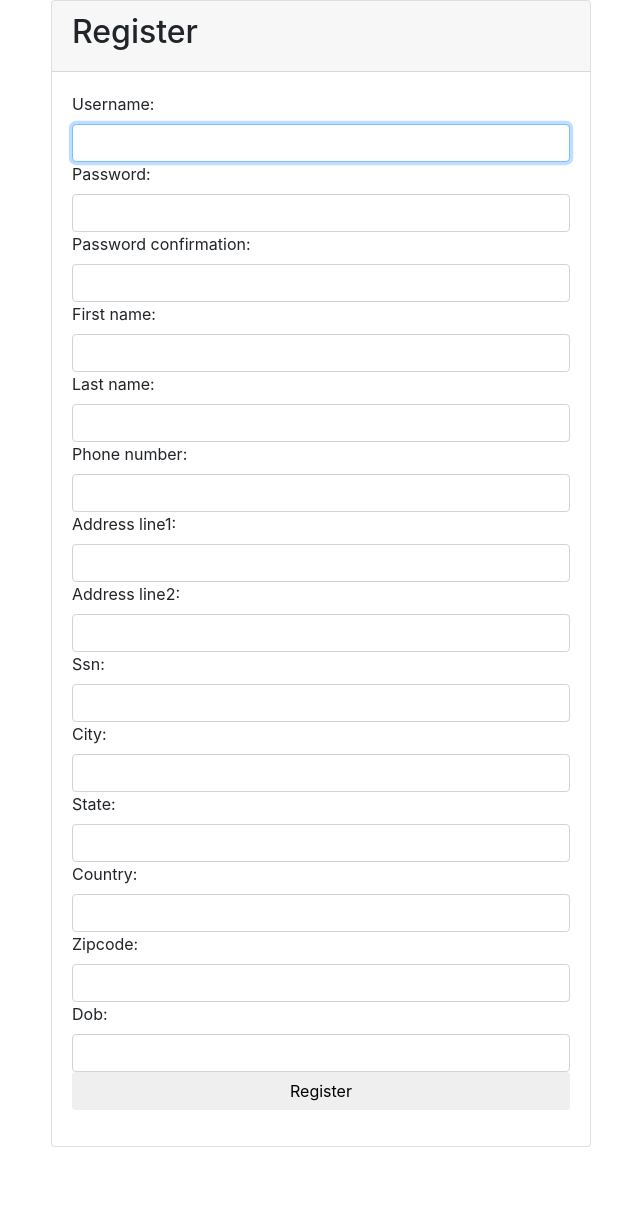
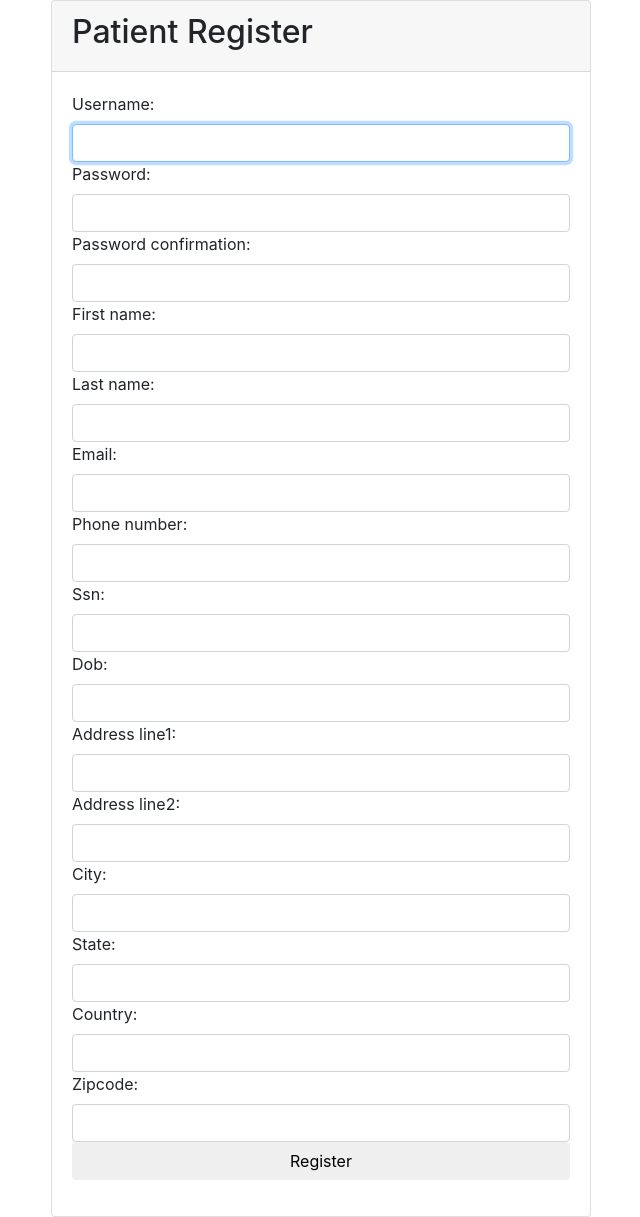
Before and after one commit to Chuanqi927/CovidVaccineApp, a Django app: page /user/patient_register/ in a window 1280 px wide. Shown: the whole page, without its empty margins (319-959 px from the left). Before the commit the page ends 1147 px from the top, so only its background shows below. Run offline with Django 3.2, Linux system fonts and the light colour scheme; some libraries are stand-ins or nearby versions.

Commit message:
finished register&login

```diff
--- a/covidvaccineapp/user/forms.py
+++ b/covidvaccineapp/user/forms.py
@@ -8,18 +8,17 @@ from staticInfo.models import PriorityGroup
 class PatientSignUpForm(UserCreationForm):
     first_name = forms.CharField(required=True)
     last_name = forms.CharField(required=True)
+    email = forms.CharField(required=True)
     phone_number = forms.CharField(required=True)
+    ssn = forms.CharField(required=True)
+    dob = forms.DateField(required=True)
     address_line1 = forms.CharField(required=True)
     address_line2 = forms.CharField(required=False)
-    ssn = forms.CharField(required=True)
     city = forms.CharField(required=True)
     state = forms.CharField(required=True)
     country = forms.CharField(required=True)
     zipcode = forms.CharField(required=True)
-
     # max_distance_preference = forms.FloatField(min_value=0)
-
-    dob = forms.DateField(required=True)
 
     class Meta(UserCreationForm.Meta):
         model = User
@@ -28,7 +27,7 @@ class PatientSignUpForm(UserCreationForm):
     def save(self):
         user = super().save(commit=False)
         user.is_patient = True
-
+        user.email = self.cleaned_data.get("email")
         user.first_name = self.cleaned_data.get("first_name")
         user.last_name = self.cleaned_data.get("last_name")
         user.save()
@@ -52,13 +51,14 @@ class PatientSignUpForm(UserCreationForm):
 
 class ProviderSignUpForm(UserCreationForm):
     name = forms.CharField(required=True)
+    providerType = forms.CharField(required=True)
+    email = forms.CharField(required=True)
     address_line1 = forms.CharField(required=True)
     address_line2 = forms.CharField(required=False)
     city = forms.CharField(required=True)
     state = forms.CharField(required=True)
     country = forms.CharField(required=True)
     zipcode = forms.CharField(required=True)
-    providerType = forms.CharField(required=True)
 
     class Meta(UserCreationForm.Meta):
         model = User
@@ -67,6 +67,7 @@ class ProviderSignUpForm(UserCreationForm):
     def save(self):
         user = super().save(commit=False)
         user.is_provider = True
+        user.email = self.cleaned_data.get("email")
         user.save()
         provider = Provider.objects.create(user=user)
         provider.name = self.cleaned_data.get("name")
--- a/covidvaccineapp/user/templates/login.html
+++ b/covidvaccineapp/user/templates/login.html
@@ -38,10 +38,14 @@
                     </form>
                  </div>
                     </div>
+
                 </div>
               </div>
             </div>
         </div>
+        <div style="text-align: center;">
+        <a href= "{% url 'register' %}" class="btn brand z-depth-0">Don't have account? Register!</a>
+    </div>
       </section>
 
 </body>
--- a/covidvaccineapp/user/templates/patient_register.html
+++ b/covidvaccineapp/user/templates/patient_register.html
@@ -17,7 +17,7 @@
             <div class="col-md-6 mx-auto">
               <div class="card">
                 <div class="card-header text-black">
-                  <h2>Register</h2>
+                  <h2>Patient Register</h2>
                 </div>
                 <div class="card-body">
                     <form action="{% url 'patient_register' %}" method="POST" novalidate>
--- a/covidvaccineapp/user/templates/provider_register.html
+++ b/covidvaccineapp/user/templates/provider_register.html
@@ -17,7 +17,7 @@
             <div class="col-md-6 mx-auto">
               <div class="card">
                 <div class="card-header text-black">
-                  <h2>Register</h2>
+                  <h2>Provider Register</h2>
                 </div>
                 <div class="card-body">
                     <form action="{% url 'provider_register' %}" method="POST" novalidate>
--- a/covidvaccineapp/user/templates/register.html
+++ b/covidvaccineapp/user/templates/register.html
@@ -17,7 +17,7 @@
             <div class="col-md-6 mx-auto">
               <div class="card">
                 <div class="card-header text-black">
-                  <h2>Demo Registration</h2>
+                  <h2>Registration</h2>
                 </div>
                 <div class="card-body">
                     <div class="row">
--- a/covidvaccineapp/user/urls.py
+++ b/covidvaccineapp/user/urls.py
@@ -6,16 +6,16 @@ from . import views
 urlpatterns = [
     path("register/", views.register, name="register"),
     path(
-        "patient_register/", views.patient_register.as_view(), name="patient_register"
+        "patient_register/", views.PatientRegister.as_view(), name="patient_register"
     ),
     path(
         "provider_register/",
-        views.provider_register.as_view(),
+        views.ProviderRegister.as_view(),
         name="provider_register",
     ),
     path("login/", views.login_request, name="login"),
     path("logout/", views.logout_view, name="logout"),
-    path("provider_profile/", views.provider_profile),
-    path("patient_profile/", views.patient_profile),
+    path("provider_profile/", views.provider_profile, name="provider_profile"),
+    path("patient_profile/", views.patient_profile, name="patient_profile"),
 
 ]
--- a/covidvaccineapp/user/views.py
+++ b/covidvaccineapp/user/views.py
@@ -13,31 +13,30 @@ from .models import User, Patient, Provider
 
 
 def register(request):
-    return render(request, "../templates/register.html")
+    return render(request, "register.html")
 
 
-class patient_register(CreateView):
+class PatientRegister(CreateView):
     model = User
     form_class = PatientSignUpForm
-    template_name = "../templates/patient_register.html"
+    template_name = "patient_register.html"
     form = PatientSignUpForm()
-    print(form)
 
     def form_valid(self, form):
         user = form.save()
         login(self.request, user)
-        return redirect("/user/patient_profile")
+        return redirect("patient_profile")
 
 
-class provider_register(CreateView):
+class ProviderRegister(CreateView):
     model = User
     form_class = ProviderSignUpForm
-    template_name = "../templates/provider_register.html"
+    template_name = "provider_register.html"
 
     def form_valid(self, form):
         user = form.save()
         login(self.request, user)
-        return redirect("/user/provider_profile")
+        return redirect("provider_profile")
 
 
 def login_request(request):
@@ -49,20 +48,20 @@ def login_request(request):
             user = authenticate(username=username, password=password)
             if user is not None:
                 login(request, user)
-                return redirect("/user/patient_profile")
+                return redirect("patient_profile")
             else:
                 messages.error(request, "Invalid username or password")
         else:
             messages.error(request, "Invalid username or password")
     else:
         return render(
-            request, "../templates/login.html", context={"form": AuthenticationForm()}
+            request, "login.html", context={"form": AuthenticationForm()}
         )
 
 
 def logout_view(request):
     logout(request)
-    return redirect("/")
+    return redirect("homepage")
 
 
 def provider_profile(request):
```
